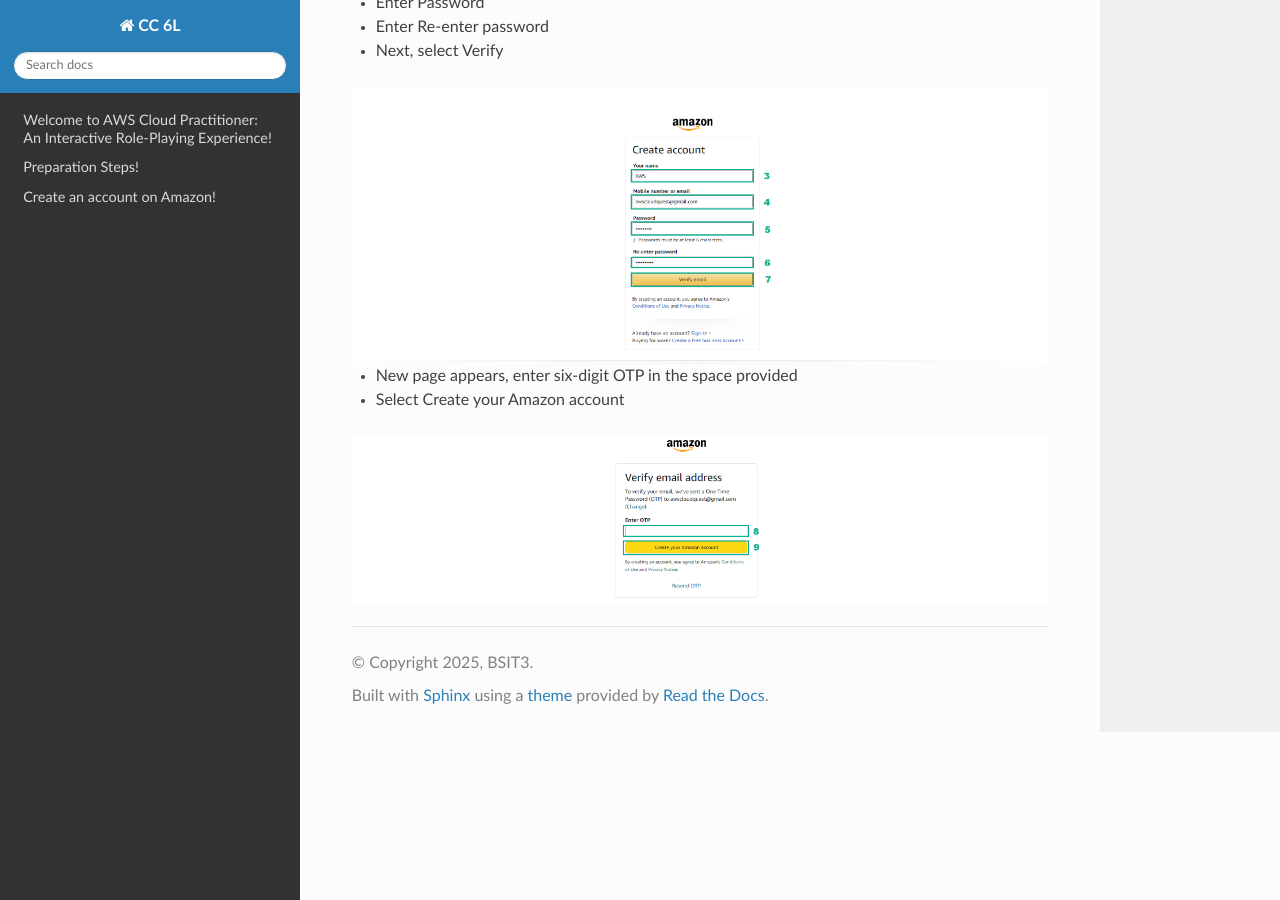
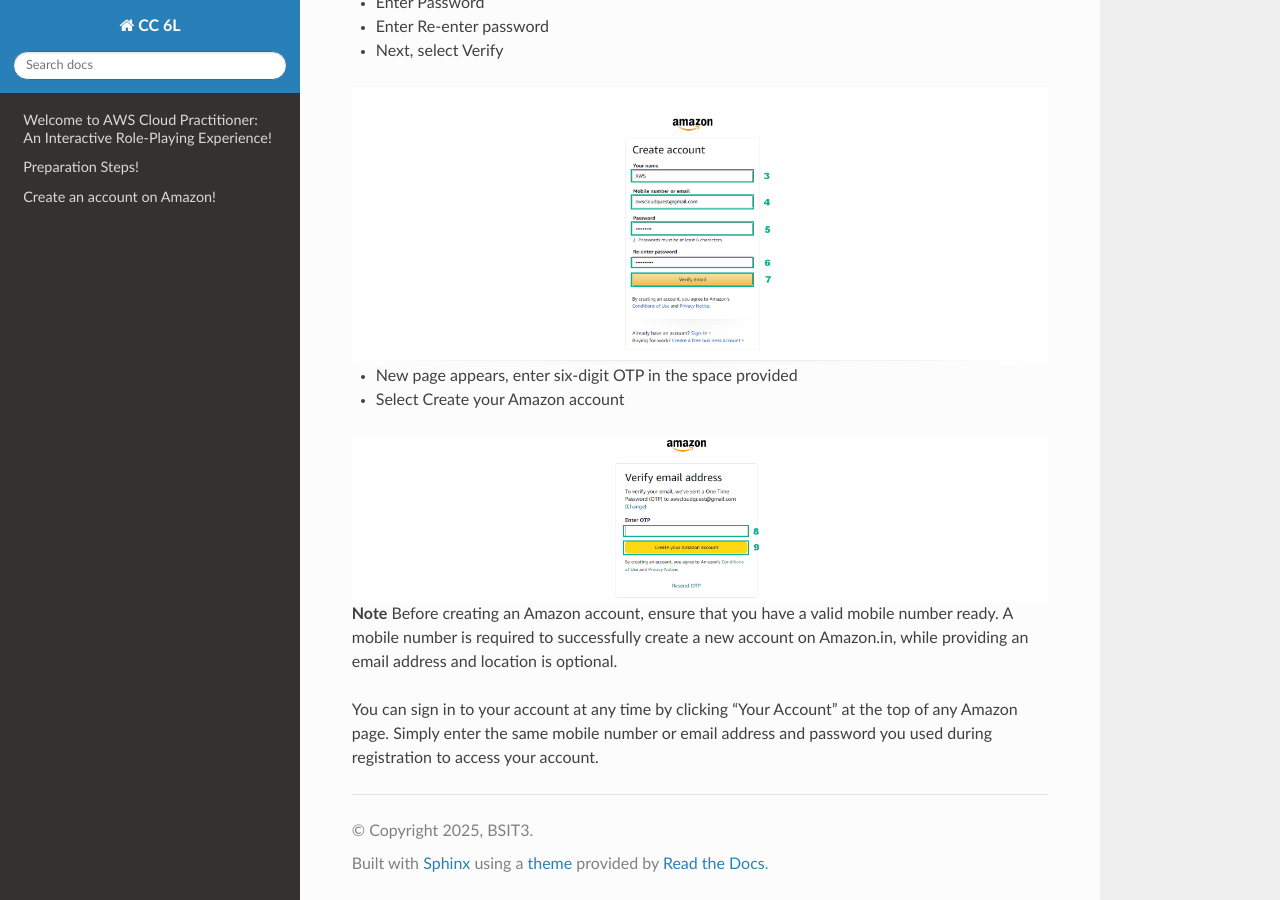
Before and after one commit to kimkimeldo/aws-clouds-pratitioner, a Sphinx documentation site: the page built from docs/source/index.rst, in a window 1280 px wide and 900 px high, scrolled down 2084 px. Built offline with Sphinx 7.4.7 and the Read the Docs theme 3.1.0, drawn with Linux system fonts in a browser that asks for light colours; pages that are not in the unit, such as notebooks, are missing from menus.

Commit message:
Update index.rst

```diff
--- a/docs/source/index.rst
+++ b/docs/source/index.rst
@@ -65,3 +65,8 @@
 .. image:: picture/amazonvirify.png
    :align: center
    :width: 700px
+
+**Note**
+Before creating an Amazon account, ensure that you have a valid mobile number ready. A mobile number is required to successfully create a new account on Amazon.in, while providing an email address and location is optional.
+
+You can sign in to your account at any time by clicking "Your Account" at the top of any Amazon page. Simply enter the same mobile number or email address and password you used during registration to access your account.
```
